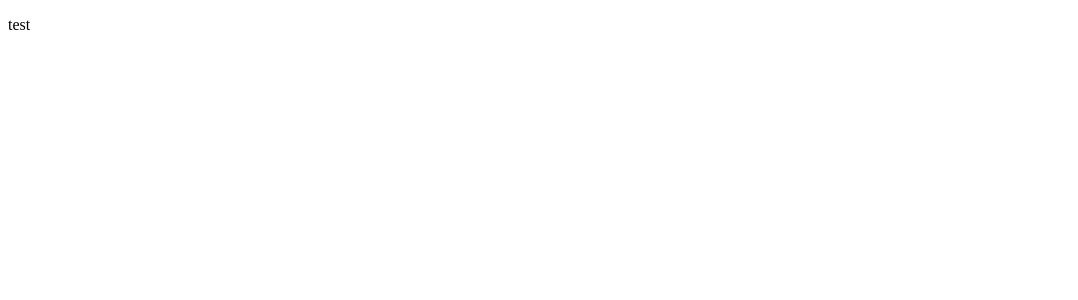
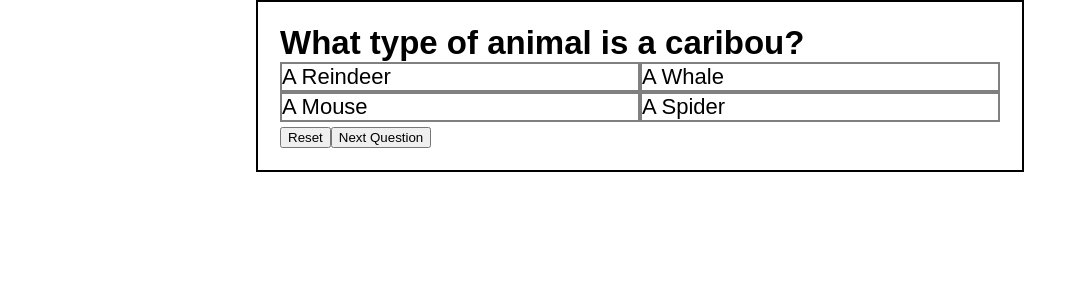
Before and after one commit to ZBelouchi/quiz, a React (Create React App) app: page / in a window 1280 px wide. Shown: the top 300 px of the page, without its empty margins (0-1078 px from the left). Built offline with nearby package versions, Linux system fonts and the light colour scheme.

Commit message:
created question component

```diff
--- a/src/components/App.js
+++ b/src/components/App.js
@@ -1,7 +1,13 @@
 import React from 'react'
+import Question from './Question'
+
 
 export default function App() {
-  return (
-    <p>test</p>
-  )
+    return (
+        <React.StrictMode>
+            <div className="game-box">
+                <Question />
+            </div>
+        </React.StrictMode>
+    )
 }
--- /dev/null
+++ b/src/components/Question.js
@@ -0,0 +1,96 @@
+import React, { useState } from 'react'
+
+export default function Answers(props) {
+    const [status, setStatus] = useState([0, 0, 0, 0])
+    const [hasAnswered, setHasAnswered] = useState(false)
+
+    // API responds with
+        // id
+        // correct answer
+        // 3 incorrect answers
+        // question
+    // const question = // API call > object by id
+    const question = {
+        "category": "Science",
+        "id": "622a1c3c7cc59eab6f951924",
+        "correctAnswer": "A Reindeer",
+        "incorrectAnswers": [
+            "A Whale",
+            "A Mouse",
+            "A Spider"
+        ],
+        "question": "What type of animal is a caribou?",
+        "tags": [
+            "animals",
+            "names",
+            "science"
+        ],
+        "type": "Multiple Choice",
+        "difficulty": "easy",
+        "regions": []
+    }
+    const [answers, setAnswers] = useState([question.correctAnswer, ...question.incorrectAnswers].sort(function(a, b){return 0.5 - Math.random()}))
+    const correct = answers.indexOf(question.correctAnswer)
+
+    const statusStyles = {
+        // default
+        0: {},
+        // correct
+        1: {
+            background: "green",
+            color: "white"
+        },
+        // incorrect
+        2: {
+            background: "red",
+            color: "white"
+        }
+    }
+
+    return (
+        <section className='question'>
+            {/* question */}
+            <h2 className="question__prompt">{question.question}</h2>
+
+            {/* 4 answers */}
+            <div className="question__choices">
+                {answers.map((text, index) => (
+                    <p
+                        className="question__choice"
+                        onClick={() => setStatus(() => {
+                            // prevent multiple submissions
+                            if (hasAnswered) {return status}
+
+                            // set default status
+                            let newStatus = [0, 0, 0, 0]
+                            // color selected answer red
+                            newStatus[index] = 2
+                            // color correct answer green
+                            newStatus[correct] = 1
+
+                            if (index === correct) {
+                                // correct answer code
+                                console.log("correct")
+                                //...
+                            } else {
+                                // incorrect answer code
+                                console.log("incorrect")
+                                //...
+                            }
+                            setHasAnswered(true)
+                            return newStatus
+                        })}
+                        style={statusStyles[status[index]]}
+                    >{text}</p>
+                ))}
+            </div>
+
+            <div className="row">
+                {/* reset button */}
+                <button>Reset</button>
+                {/* next question button */}
+                <button>Next Question</button>
+            </div>
+        </section>
+    )
+}
--- /dev/null
+++ b/src/styles/partials/_debug.scss
@@ -0,0 +1,3 @@
+@mixin debug($color) {
+    border: 2px solid $color
+}
--- a/src/styles/style.sass
+++ b/src/styles/style.sass
@@ -1,7 +1,14 @@
+@use './partials/breakpoints' as *
+@use './partials/mixins' as *
+@use './partials/variables' as *
+@use './partials/debug' as *
+
 *, *::before, *::after
     box-sizing: border-box
+    margin: 0
 html
-    font-size: 16px
+    font-size: 22px
+    font-family: sans-serif
 
 img
     max-width: 100%
@@ -12,3 +19,30 @@ section
 .container
     width: 80%
     max-width: 1200px
+
+.game-box
+    @include debug(black)
+    width: 60%
+    margin: auto
+
+.question
+    &__prompt
+        // @include debug(green)
+    &__choices
+        display: flex
+        flex-wrap: wrap
+        // @include debug(red)
+    &__choice
+        width: 50%
+        @include debug(gray)
+        // &:hover
+        //     background: lightblue
+        // &--selected
+        //     background: blue
+        //     color: white
+        // &--correct
+        //     background: green
+        //     color: white
+        // &--incorrect
+        //     background: red
+        //     color: white
```
Also changed, not shown: 1 other file (tests, documents, lock files or other folders).
